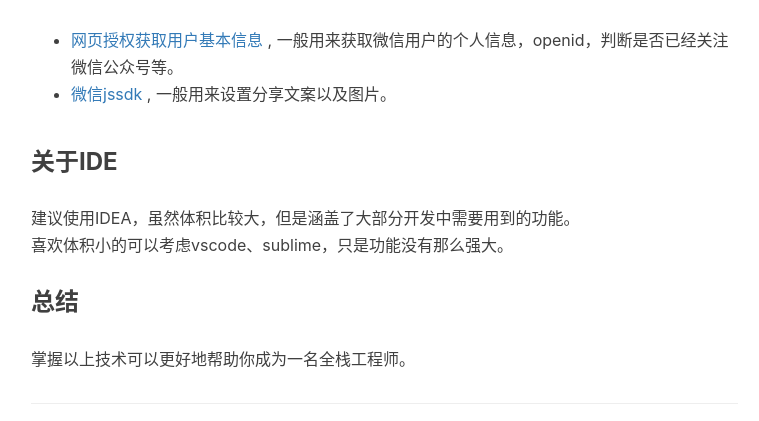
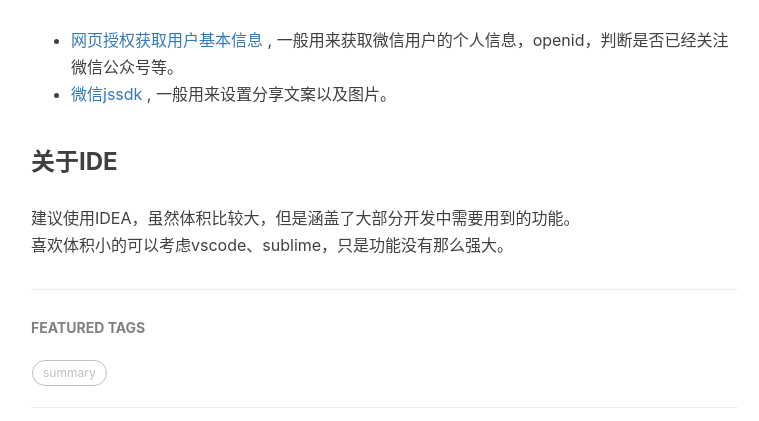
Before and after one commit to joneszhuchinagd/joneszhuchinagd.github.io, a plain HTML site: page 2016/07/05/spa-technique/index.html in a window 1280 px wide. Shown: the part 2630-3051 px from the top of the page, without its empty margins (234-993 px from the left). Drawn offline with nearby package versions, Linux system fonts and the light colour scheme.

Commit message:
Site updated: 2016-07-06 10:10:23

```diff
--- a/2016/07/05/spa-technique/index.html
+++ b/2016/07/05/spa-technique/index.html
@@ -236,7 +236,6 @@
 <li><a href="http://mp.weixin.qq.com/wiki/11/74ad127cc054f6b80759c40f77ec03db.html#JSSDK.E4.BD.BF.E7.94.A8.E6.AD.A5.E9.AA.A4" target="_blank" rel="external">微信jssdk</a> , 一般用来设置分享文案以及图片。</li>
 </ul>
 <h3 id="关于IDE"><a href="#关于IDE" class="headerlink" title="关于IDE"></a>关于IDE</h3><p>建议使用IDEA，虽然体积比较大，但是涵盖了大部分开发中需要用到的功能。<br>喜欢体积小的可以考虑vscode、sublime，只是功能没有那么强大。</p>
-<h3 id="总结"><a href="#总结" class="headerlink" title="总结"></a>总结</h3><p>掌握以上技术可以更好地帮助你成为一名全栈工程师。</p>
 
 
                 <hr>
```
